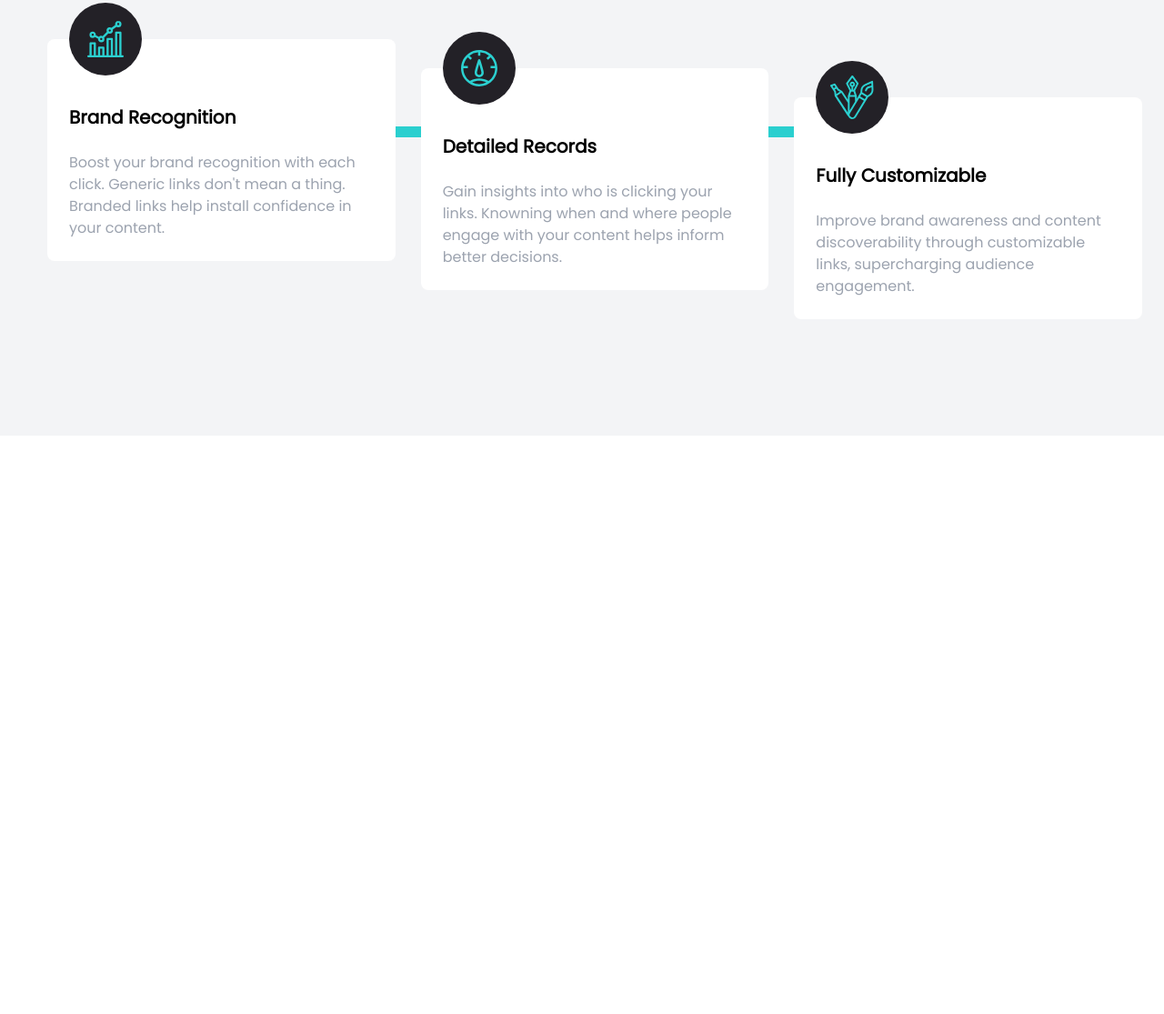
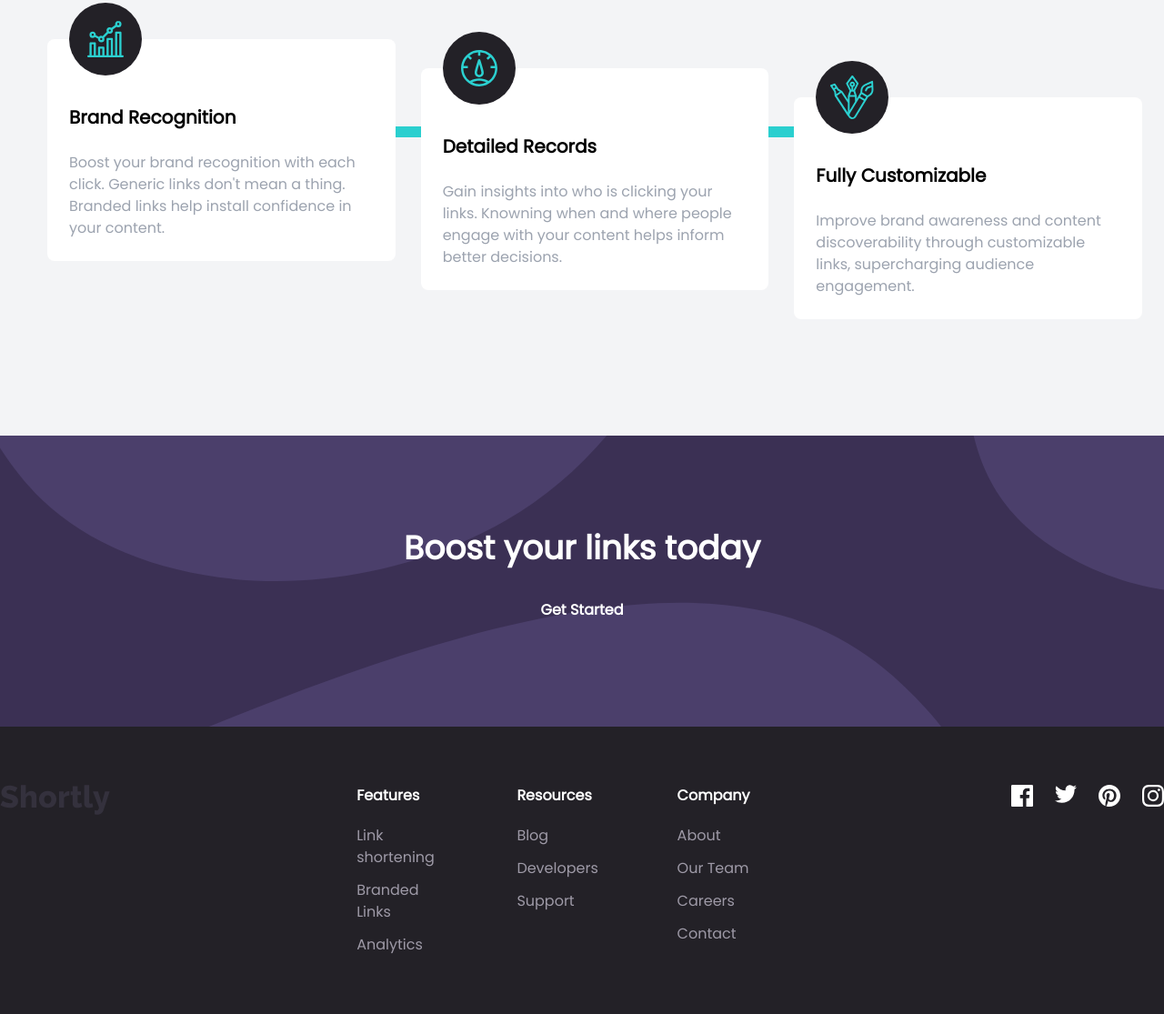
Before and after one commit to Basewrecker/tailwind-projs-website-templates-, a website: page Shorter/index.html in a window 1280 px wide. Shown: the part 1553-2668 px from the top of the page at 91% size. Before the commit the page ends 2032 px from the top, so only its background shows below. Drawn offline with Linux system fonts and the light colour scheme.

Commit message:
footer and cta

```diff
--- a/Shorter/index.html
+++ b/Shorter/index.html
@@ -208,6 +208,74 @@
             </div>
         </div>
     </section>
+
+    <section id ="cta" class = "py-24 bg-darkViolet">
+        <div class="flex flex-col p-2 space-y-6">
+            <h5 class = "mx-auto space-y-10 text-4xl font-bold text-center text-white">
+                Boost your links today
+            </h5>
+            <button class="px-10 py-5 mx-auto text-2xl font-bold text-white rounded-full by-cyan hover:bg-cyanLight md:text-base md:py-3 focus:outline-none">
+                Get Started
+            </button>
+        </div>
+    </section>
+
+    <footer class = "py-16 bg-veryDarkViolet">
+        <div class="container flex flex-col items-center justify-between mx-auto space-y-16 md:flex-row md:space-y-0 md:items-start">
+            <img src="images/logo.svg" alt="">
+            <div class="flex flex-col space-y-16 md:space-x-20 md:flex-row md:space-y-0">
+                <div class="flex flex-col items-centers w-full md:items-start">
+                    <div class = "mb-5 font-bold text-white capitalize text-center">
+                        Features
+                    </div>
+                    <div class = "flex flex-col items-center space-y-3 md:items-start">
+                        <a href="" class="capitalise text-grayishViolet hover:text-cyan">Link shortening</a>
+                        <a href="" class="capitalise text-grayishViolet hover:text-cyan">Branded Links</a>
+                        <a href="" class="capitalise text-grayishViolet hover:text-cyan">Analytics</a>
+                    </div>
+                </div>
+
+                <div class="flex flex-col items-centers w-full md:items-start">
+                    <div class = "mb-5 font-bold text-white capitalize text-center">
+                        Resources
+                    </div>
+                    <div class = "flex flex-col items-center space-y-3 md:items-start">
+                        <a href="" class="capitalise text-grayishViolet hover:text-cyan">Blog</a>
+                        <a href="" class="capitalise text-grayishViolet hover:text-cyan">Developers</a>
+                        <a href="" class="capitalise text-grayishViolet hover:text-cyan">Support</a>
+                    </div>
+                </div>
+
+                <div class="flex flex-col items-centers w-full md:items-start">
+                    <div class = "mb-5 font-bold text-white capitalize text-center">
+                        Company
+                    </div>
+                    <div class = "flex flex-col items-center space-y-3 md:items-start">
+                        <a href="" class="capitalise text-grayishViolet hover:text-cyan">About</a>
+                        <a href="" class="capitalise text-grayishViolet hover:text-cyan">Our Team</a>
+                        <a href="" class="capitalise text-grayishViolet hover:text-cyan">Careers</a>
+                        <a href="" class="capitalise text-grayishViolet hover:text-cyan">Contact</a>
+                    </div>
+                </div>
+            </div>
+
+            <div class = "flex space-x-6">
+                <a href="#">
+                    <img src="images/icon-facebook.svg" alt="" class ="ficon">
+                </a>
+                <a href="#">
+                    <img src="images/icon-twitter.svg" alt="" class ="ficon">
+                </a>
+                <a href="#">
+                    <img src="images/icon-pinterest.svg" alt="" class ="ficon">
+                </a>
+                <a href="#">
+                    <img src="images/icon-instagram.svg" alt="" class ="ficon">
+                </a>
+            </div>
+        </div>
+    </footer>
+
 </body>
 
 </html>
--- a/Shorter/input.css
+++ b/Shorter/input.css
@@ -1,3 +1,14 @@
 @tailwind base;
 @tailwind components;
 @tailwind utilities;
+
+#cta {
+    background-image: url('../images/bg-boost-desktop.svg');
+    background-repeat: none;
+    background-size: cover;
+}
+
+.ficon:hover {
+    transform: scale(1.3);
+    transition: all 1s ease;
+}
```
Also changed, not shown: Shorter/css/styles.css, 1 other file.
